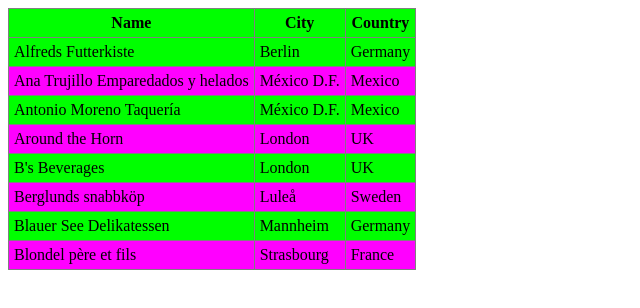
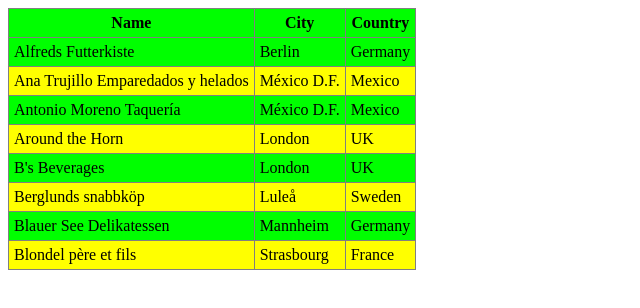
Before and after one commit to aIreland95/javascript, a plain HTML site: page AngularJS/test.html in a window 1280 px wide. Shown: the whole page, without its empty margins (0-640 px from the left). Drawn offline with nearby package versions, Linux system fonts and the light colour scheme.

Commit message:
fun with colors

```diff
--- a/AngularJS/test.html
+++ b/AngularJS/test.html
@@ -15,7 +15,7 @@
         background-color: #00ff00;
       }
       table tr:nth-child(even) {
-        background-color: #ff00ff;
+        background-color: #ffff00;
       }
   </style>
 
```
